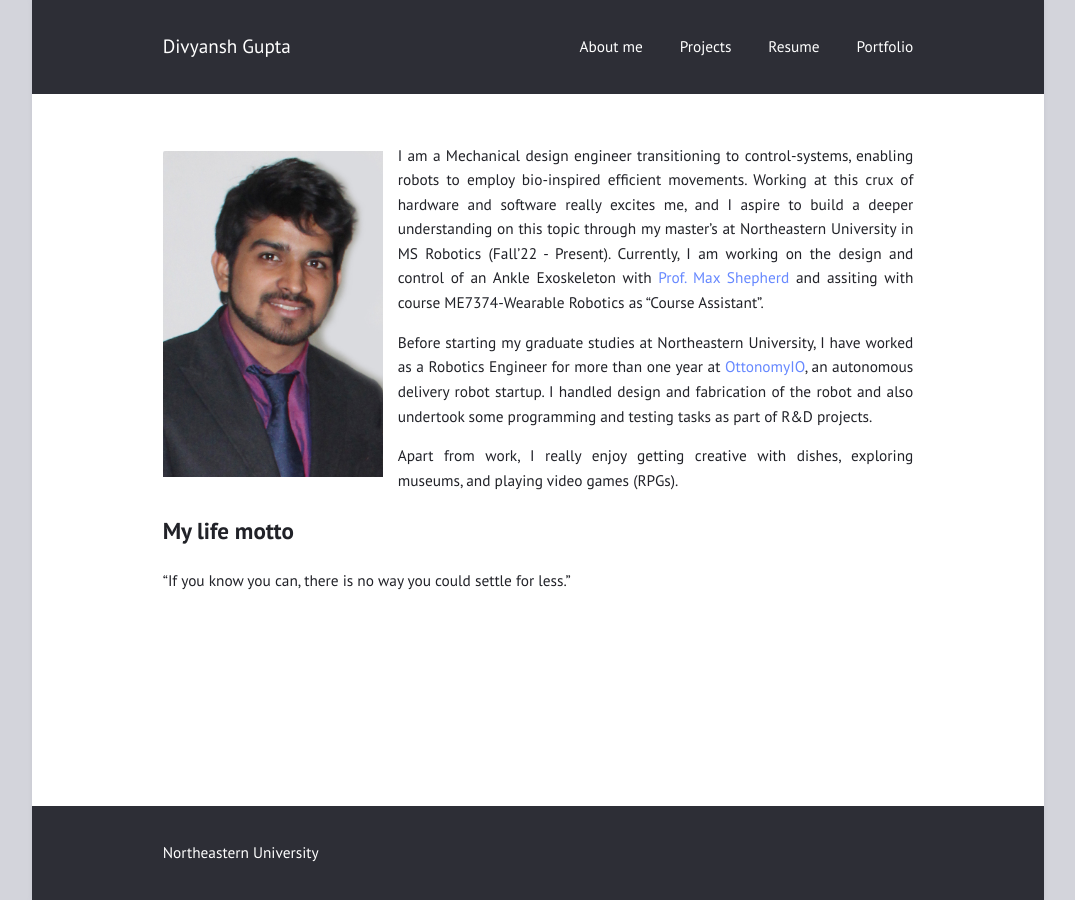
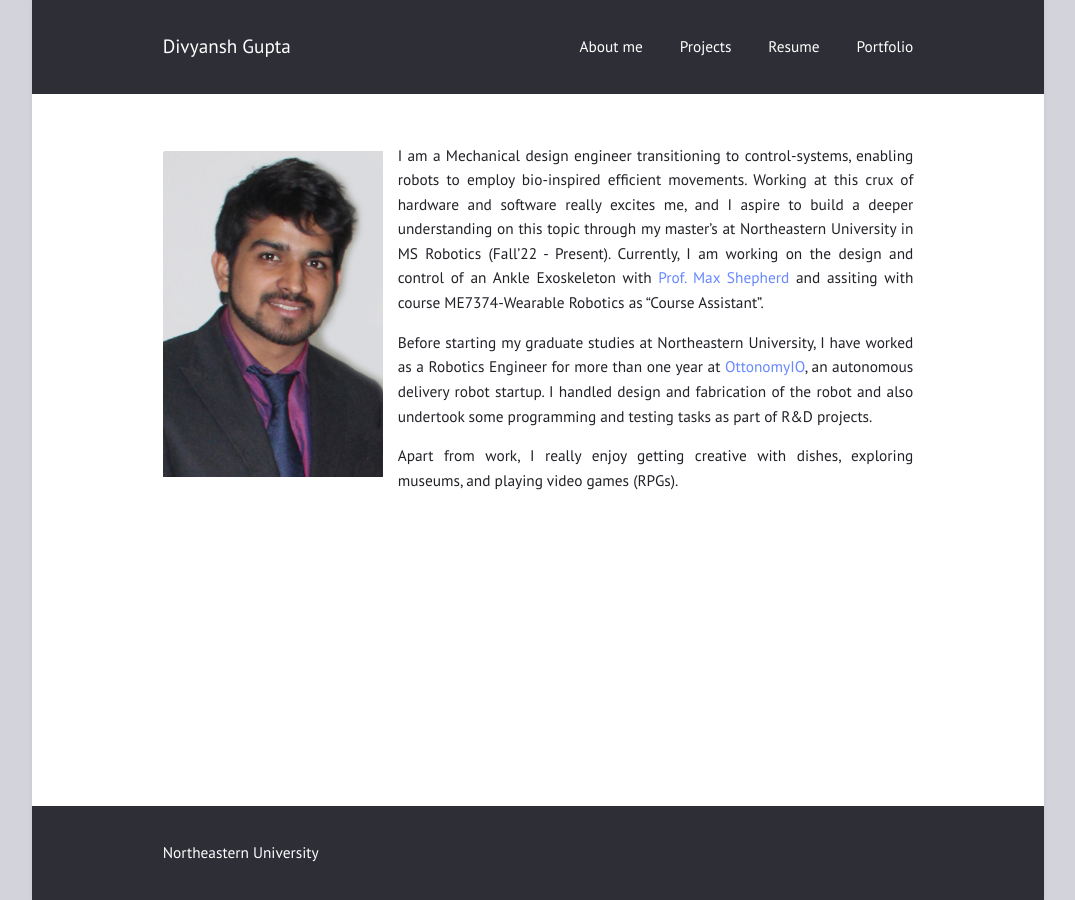
Before and after one commit to gupta-divy/gupta-divy.github.io, a Jekyll site: the page built from index.md, in a window 1280 px wide. Shown: the whole page, without its empty margins (102-1177 px from the left). Built offline with Jekyll 4.4.1, drawn with Linux system fonts in a browser that asks for light colours.

Commit message:
Updated homepage

```diff
--- a/index.md
+++ b/index.md
@@ -10,6 +10,3 @@ I am a Mechanical design engineer transitioning to control-systems, enabling rob
 Before starting my graduate studies at Northeastern University, I have worked as a Robotics Engineer for more than one year at [OttonomyIO](https://ottonomy.io/), an autonomous delivery robot startup. I handled design and fabrication of the robot and also undertook some programming and testing tasks as part of R&D projects.
 
 Apart from work, I really enjoy getting creative with dishes, exploring museums, and playing video games (RPGs).
-
-## My life motto
-"If you know you can, there is no way you could settle for less."
```
